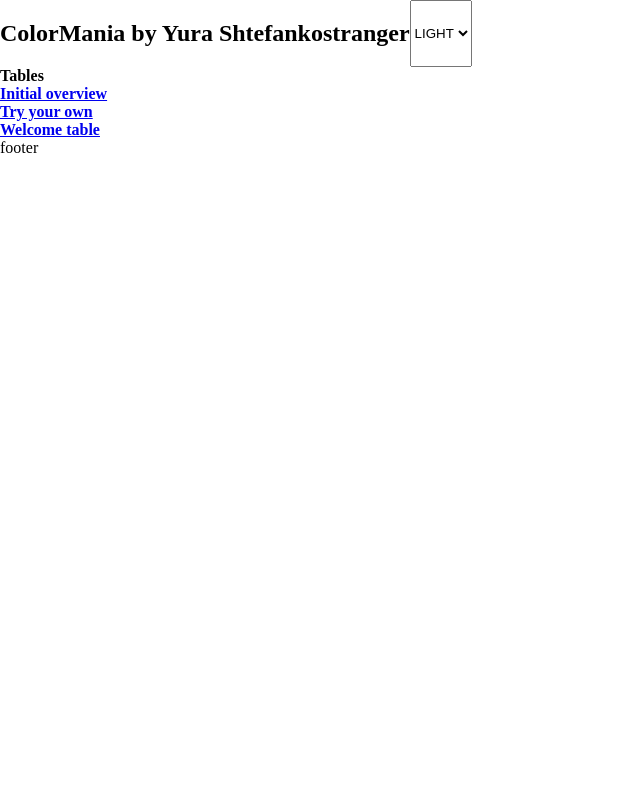
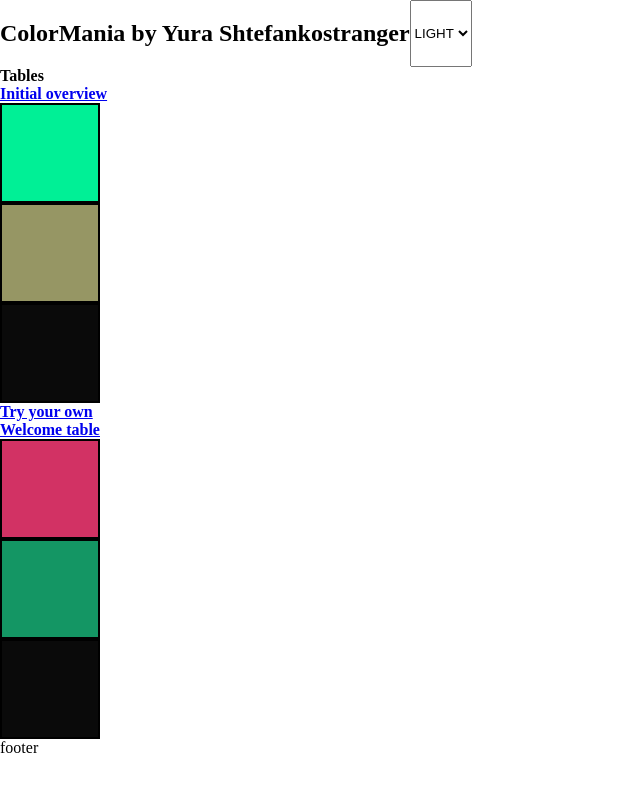
Before and after one commit to Viper-JSX/Colormania-React, a React (Create React App) app: page /tables/create in a window 1280 px wide. Shown: the top 792 px of the page, without its empty margins (0-640 px from the left). Built offline with nearby package versions, Linux system fonts and the light colour scheme.

Commit message:
Changed ColorProps type, ColorInfoLabel and OpenColorEditor are not conditionally rendered based on whether tableName and handleColorDelete passed as a props

```diff
--- a/src/components/Tables/Color/Color.tsx
+++ b/src/components/Tables/Color/Color.tsx
@@ -10,7 +10,8 @@ interface StyledColorProps{
 
 
 const StyledColor = styled.div<StyledColorProps>`
-    width: max-content;
+    width: 100px;
+    min-width: max-content;
     aspect-ratio: 1/1;
     background-color: rgb(${(props) => props?.colorRgbValue.r }, ${(props) => props?.colorRgbValue.g}, ${(props) => props?.colorRgbValue.b} );
     border: 2px solid black;
@@ -28,8 +29,15 @@ function Color({ tableName, color, handleColorDelete } : ColorProps):JSX.Element
 
     return(
         <StyledColor className="color" colorRgbValue={color.rgbValue}>
-            <ColorInfoLabel tableName={tableName} color={color} handleColorDelete={handleColorDelete} />
-            <OpenColorEditor tableName={tableName} colorToEdit={{ oldColorName: color.name, rgbValue: color.rgbValue }} />
+            {
+                (handleColorDelete && tableName) ?
+                <>
+                    <ColorInfoLabel tableName={tableName} color={color} handleColorDelete={handleColorDelete} />
+                    <OpenColorEditor tableName={tableName} colorToEdit={{ oldColorName: color.name, rgbValue: color.rgbValue }} />
+                </>
+                :
+                <></>
+            }
         </StyledColor>
     );
 }
--- a/src/components/Tables/Table_opener/Table_opener.tsx
+++ b/src/components/Tables/Table_opener/Table_opener.tsx
@@ -1,4 +1,5 @@
 import TableClass from "../../../classes/Table";
+import Color from "../Color/Color";
 
 function TableOpener( { table } : { table: TableClass } ):JSX.Element{
     console.log(table)
@@ -6,7 +7,9 @@ function TableOpener( { table } : { table: TableClass } ):JSX.Element{
         <div className="tableOpener">
             <b className="tableOpenerName">{table.name}</b>
             <div className="tableOpenerColors">
-
+                {
+                    table.colors.map((color) => <Color color={color} />)
+                }
             </div>
         </div>
     );
--- a/src/typescript/types.tsx
+++ b/src/typescript/types.tsx
@@ -147,7 +147,8 @@ type TableNameColorName = { tableName: string, colorName: string };
 type HandleColorDeleteFunc = ({ tableName, colorName } : TableNameColorName) => void;
 
 export type ColorModels = "rgb" | "hsl" | "hex";
-export type ColorProps = { tableName: string, color: ColorClass, handleColorDelete: HandleColorDeleteFunc };
+//export type ColorProps = { tableName: string, color: ColorClass, handleColorDelete: HandleColorDeleteFunc }
+export type ColorProps = { tableName?: string, color: ColorClass, handleColorDelete?: HandleColorDeleteFunc };
 export type ColorValueViewerProps = { colorRgbValue: RGBValue };
 export type ColorValueModelSwitchProps = { handleColorModelChange : (colorModel : ColorModels) => void  }
 export type ColorValueInfoProps = { currentColorModel: ColorModels, currentColorValue: ConvertedColorValue };
```
